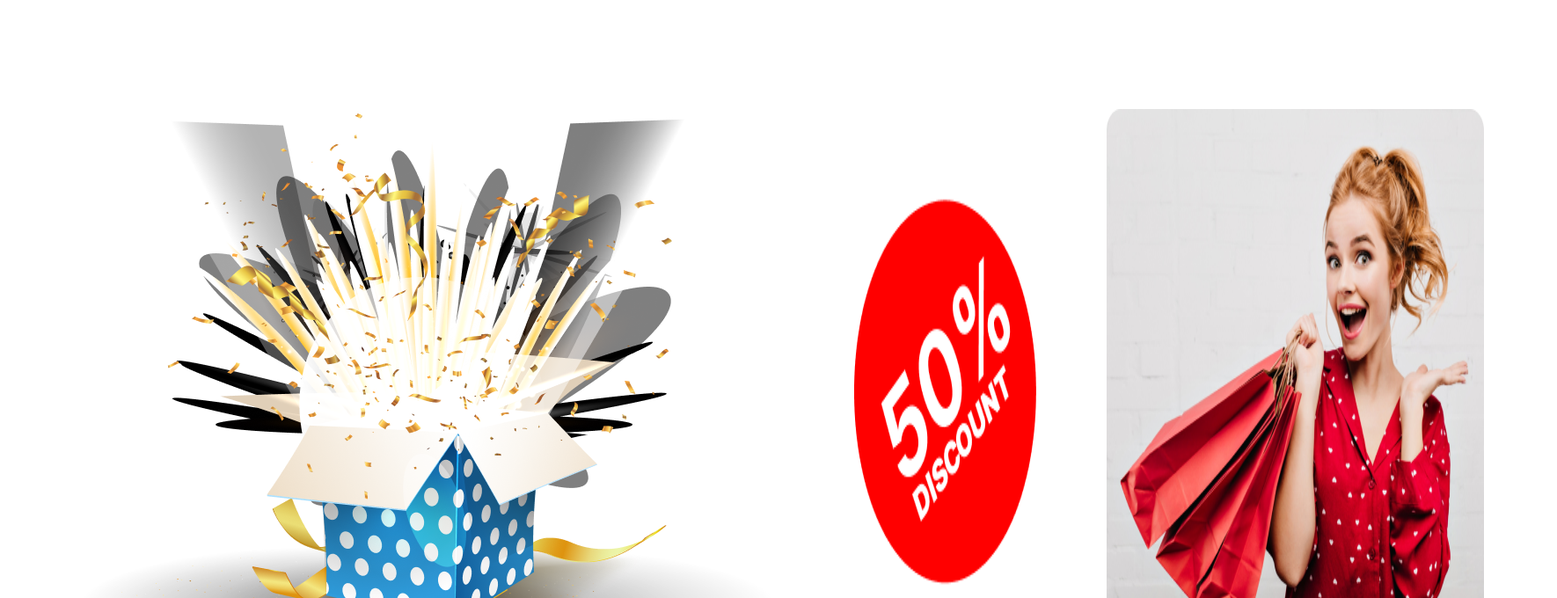
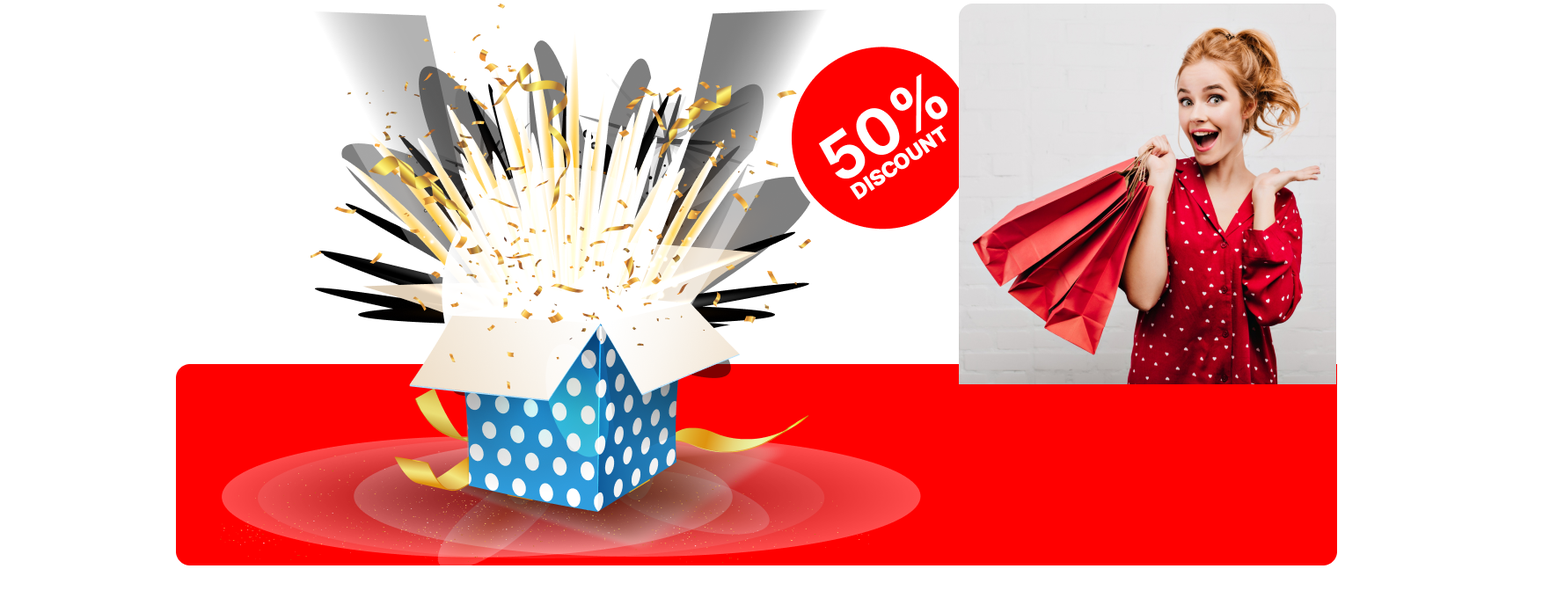
Before and after one commit to datta-toma/B9A1-New-Year, a plain HTML site: page index.html in a window 1280 px wide. Shown: the part 4296-4976 px from the top of the page at 88% size, 1770 px wide, since content can reach past the window. Drawn offline with Linux system fonts and the light colour scheme.

Commit message:
project complect

```diff
--- a/index.html
+++ b/index.html
@@ -95,16 +95,25 @@
                 <h3 class="fun2"><span style="color: red;">Holidays</span> Sale 50%</h3>
                 <p class="fun3">Discover the untamed elegance of winter with Le Reve Winter 2023 collection. <br>Immerse yourself in the healing energy of nature, fused with avant-garde fashion for a <br>uniquely stylish experience. Now available in stores and online.</p>
             </div>
-            <div class="img">
+            <div class="discount">
 
 
-                 <div class="img3">
+                 <div class="img-contain">
+                    <div>
                     <img class="img2" src="./images/Group 75.png" alt="img">
-                    <img class="img4" src="./images/Group 44.png" alt="img">
-                    <img src="./images/Rectangle 1.png" alt="img">
-                </div>
-                <img class="img1" src="./images/Rectangle 2.png " alt="img">
-            </div>
+                    </div>
+                    <div class="img">
+                        <img  src="./images/Group 44.png" alt="img">
+                    </div>
+                    <div class="img3">
+                        <img src="./images/Rectangle 1.png" alt="img">
+                    </div>
+              </div>
+                    <div class="img4">
+                        <img src="./images/Rectangle 2.png " alt="img">
+                    </div>
+             </div>
+
         </section>
 
         <!-- best gifts -->
--- a/style.css
+++ b/style.css
@@ -182,30 +182,41 @@ button{
     font-size: 20px;
     padding-top: 30px;
 }
-
-.img{
+.discount{
     margin: 50px;
-    display: inline;
+}
+.img-contain{
+    margin: 100px;
+    display: flex;
+    position: relative;
 }
 
 .img1{
-    padding-left: 400px;
+    padding-left: 800px;
     padding-bottom: 10%;
-
+}
+.img{
+    position: relative;
+    padding-left: 700px;
 }
 .img2{
- margin: 5px;
- padding-right: 1px;
+ /* margin: 5px; */
+ padding-left: 100px;
+ position: absolute;
 }
 .img3{
-    padding-left: 6.5% ;
-    padding-top: 200px;
+    padding-left: 940px ;
+    padding-bottom: 20px;
+    /* padding-top: 200px;
     display: flex;
-    gap: 30px;
+    gap: 30px; */
+    position: absolute;
 }
 .img4{
     font-size: 15px;
     padding-bottom: 30px;
+    margin-left: 150px;
+
 }
 
 /* best gifts */
@@ -230,6 +241,7 @@ button{
     gap:20px;
     padding-top: 60px;
 }
+
 .pic1{
     display: flex;
     gap:20px;
```
